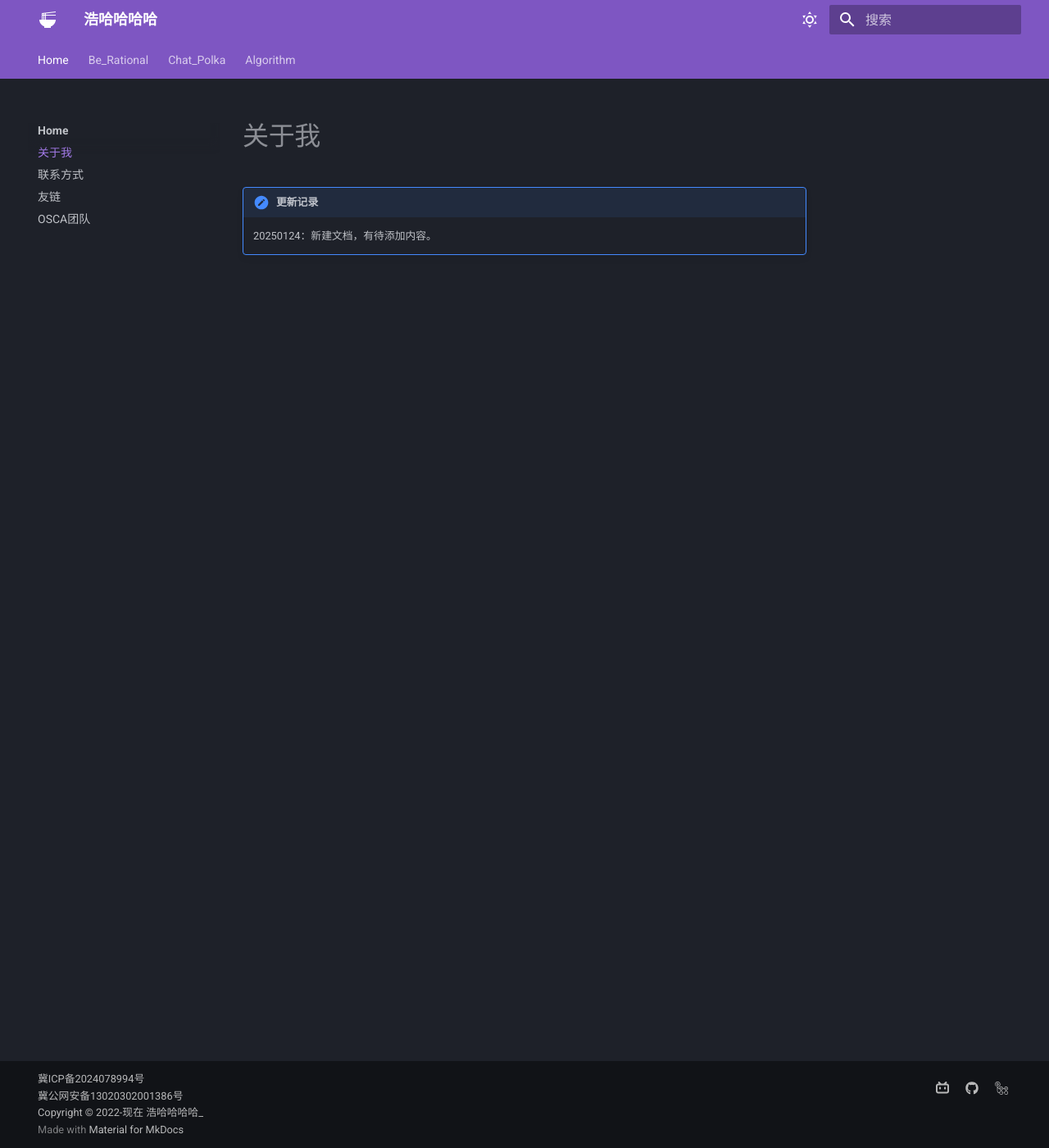
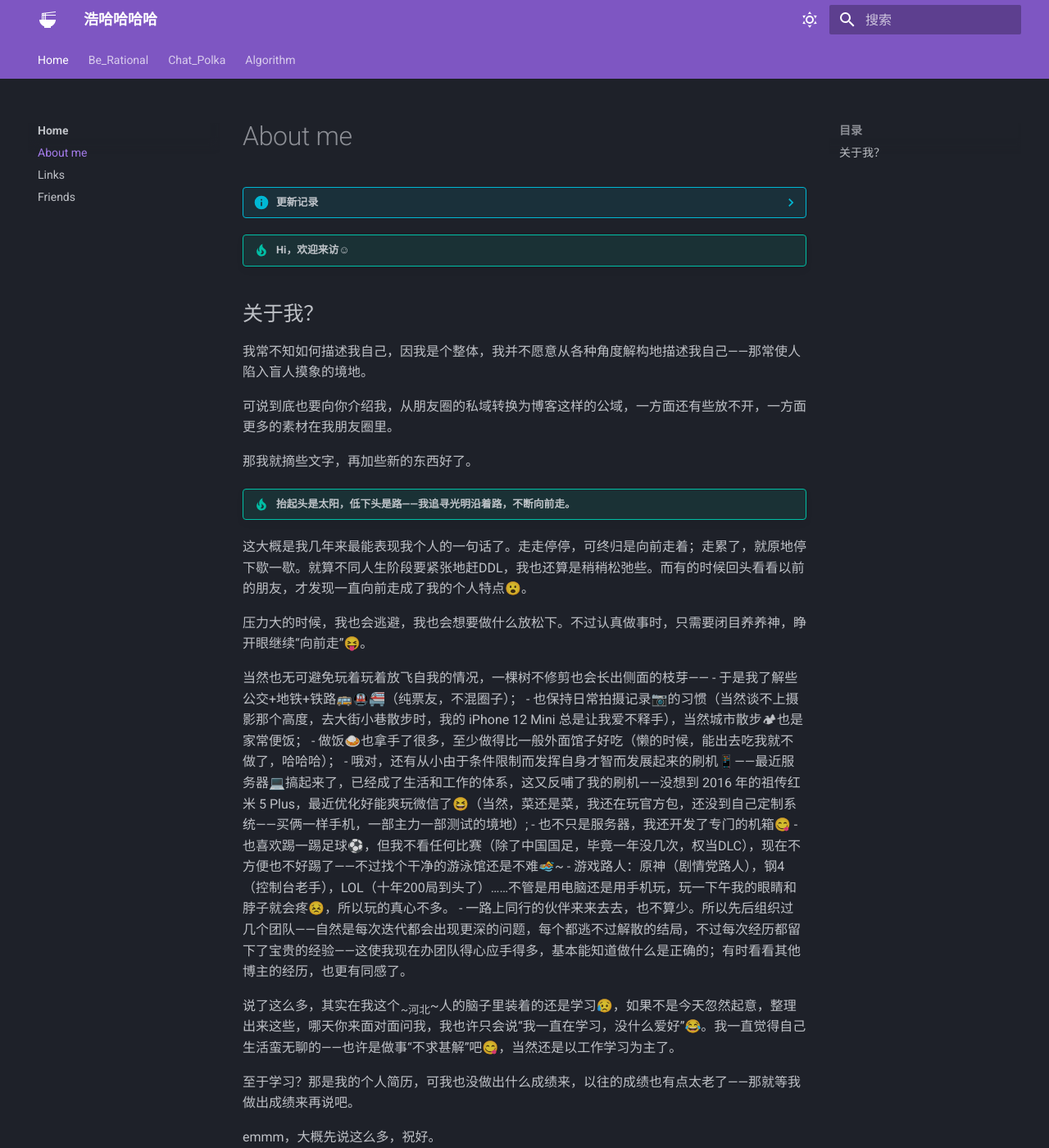
Before and after one commit to Haohahahaha/HomePage, an MkDocs documentation site: the page built from docs/me.md, in a window 1280 px wide and 1400 px high. Shown: the whole window at 82% size. Built offline with MkDocs 1.6.1 and Material for MkDocs 9.7.7, drawn with Linux system fonts in a browser that asks for light colours.

Commit message:
2025-02-26_09:40:43 update

```diff
--- a/docs/me.md
+++ b/docs/me.md
@@ -1,4 +1,37 @@
-# 关于我
+# About me
 
-!!! note "更新记录"
-    20250124：新建文档，有待添加内容。
+??? info "更新记录"
+
+    - 20250226：先写点吧……
+
+!!! tip "Hi，欢迎来访☺"
+
+## 关于我？
+
+我常不知如何描述我自己，因我是个整体，我并不愿意从各种角度解构地描述我自己——那常使人陷入盲人摸象的境地。
+
+可说到底也要向你介绍我，从朋友圈的私域转换为博客这样的公域，一方面还有些放不开，一方面更多的素材在我朋友圈里。
+
+那我就摘些文字，再加些新的东西好了。
+
+!!! tip "抬起头是太阳，低下头是路——我追寻光明沿着路，不断向前走。"
+
+这大概是我几年来最能表现我个人的一句话了。走走停停，可终归是向前走着；走累了，就原地停下歇一歇。就算不同人生阶段要紧张地赶DDL，我也还算是稍稍松弛些。而有的时候回头看看以前的朋友，才发现一直向前走成了我的个人特点😮。
+
+压力大的时候，我也会逃避，我也会想要做什么放松下。不过认真做事时，只需要闭目养养神，睁开眼继续“向前走”😝。
+
+当然也无可避免玩着玩着放飞自我的情况，一棵树不修剪也会长出侧面的枝芽——
+- 于是我了解些公交+地铁+铁路🚌🚇🚝（纯票友，不混圈子）；
+- 也保持日常拍摄记录📷的习惯（当然谈不上摄影那个高度，去大街小巷散步时，我的 iPhone 12 Mini 总是让我爱不释手），当然城市散步🏕也是家常便饭；
+- 做饭🍛也拿手了很多，至少做得比一般外面馆子好吃（懒的时候，能出去吃我就不做了，哈哈哈）；
+- 哦对，还有从小由于条件限制而发挥自身才智而发展起来的刷机📱——最近服务器💻搞起来了，已经成了生活和工作的体系，这又反哺了我的刷机——没想到 2016 年的祖传红米 5 Plus，最近优化好能爽玩微信了😆（当然，菜还是菜，我还在玩官方包，还没到自己定制系统——买俩一样手机，一部主力一部测试的境地）;
+- 也不只是服务器，我还开发了专门的机箱😋
+- 也喜欢踢一踢足球⚽，但我不看任何比赛（除了中国国足，毕竟一年没几次，权当DLC），现在不方便也不好踢了——不过找个干净的游泳馆还是不难🏊‍~
+- 游戏路人：原神（剧情党路人），钢4（控制台老手），LOL（十年200局到头了）……不管是用电脑还是用手机玩，玩一下午我的眼睛和脖子就会疼😣，所以玩的真心不多。
+- 一路上同行的伙伴来来去去，也不算少。所以先后组织过几个团队——自然是每次迭代都会出现更深的问题，每个都逃不过解散的结局，不过每次经历都留下了宝贵的经验——这使我现在办团队得心应手得多，基本能知道做什么是正确的；有时看看其他博主的经历，也更有同感了。
+
+说了这么多，其实在我这个~~河北~~人的脑子里装着的还是学习😥，如果不是今天忽然起意，整理出来这些，哪天你来面对面问我，我也许只会说“我一直在学习，没什么爱好”😂。我一直觉得自己生活蛮无聊的——也许是做事“不求甚解”吧😋，当然还是以工作学习为主了。
+
+至于学习？那是我的个人简历，可我也没做出什么成绩来，以往的成绩也有点太老了——那就等我做出成绩来再说吧。
+
+emmm，大概先说这么多，祝好。
--- a/mkdocs.yml
+++ b/mkdocs.yml
@@ -39,10 +39,9 @@ edit_uri: edit/main/docs
 nav:
   - Home:
     - index.md
-    - 关于我: me.md
-    - 联系方式: link.md
-    - 友链: friends.md
-    - OSCA团队: http://osca.haohaha.cn
+    - About me: me.md
+    - Links: links.md
+    - Friends: friends.md
   - Be_Rational: http://cs.haohaha.cn
   - Chat_Polka: http://chat.haohaha.cn
   - Algorithm: http://alg.haohaha.cn
```
Also changed, not shown: docs/links.md (renamed from docs/link.md, +2 -2 lines).
